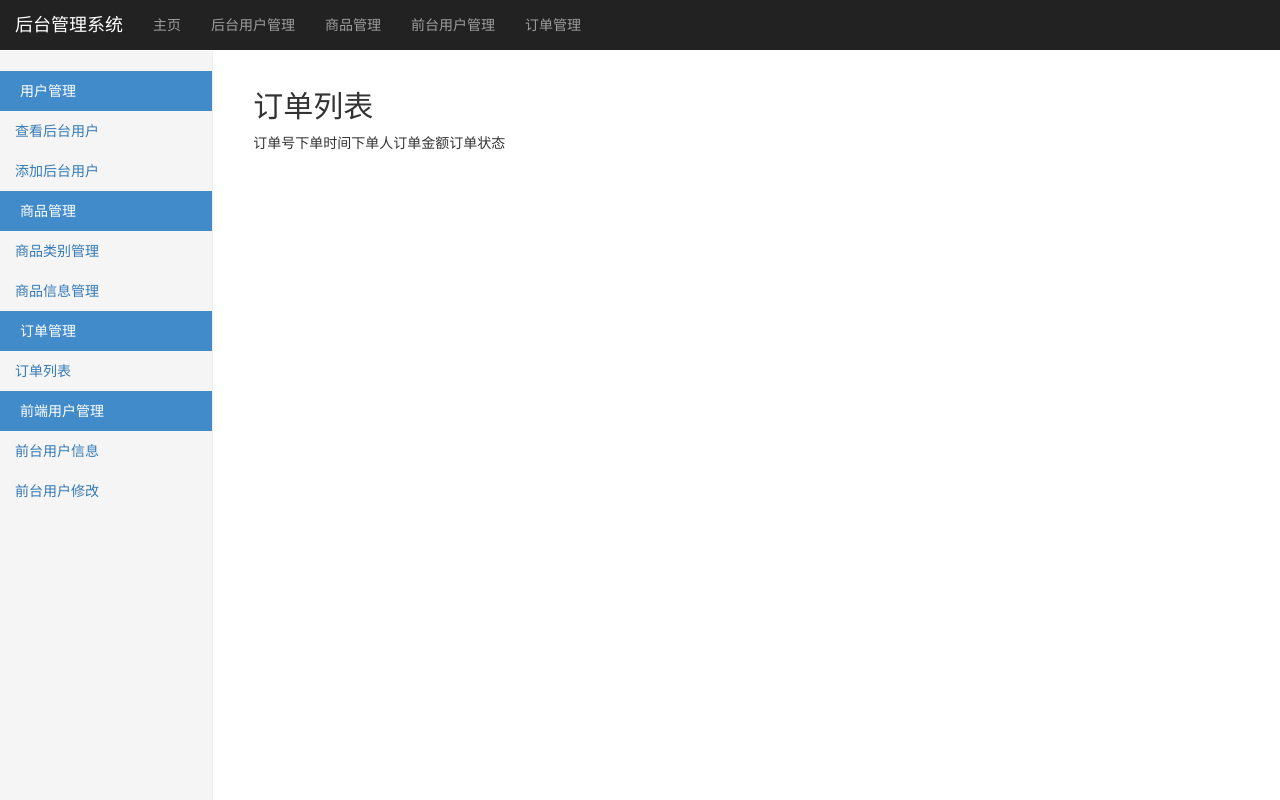
After one commit to ldy0001/mall, a Django app: page /orderlist/ in a window 1280 px wide. The commit adds this page. Run offline with Django 3.2, Linux system fonts and the light colour scheme; data that the repository does not hold is empty; some libraries are stand-ins or nearby versions.

Commit message:
201603011512

```diff
--- a/mall/urls.py
+++ b/mall/urls.py
@@ -45,7 +45,9 @@ urlpatterns = [
     url(r'^chgpwd/$', views.chgpwd,name='chgpwd'),
     url(r'^cate/$', views.cate,name='cate'),
     url(r'^goods/$', views.goods,name='goods'),
+    url(r'^goodlist/$', views.goodlist,name='goodslist'),
     url(r'^ordermodify/$', views.ordermodify,name='ordermodify'),
+    url(r'^orderlist/$', views.orderlist,name='orderlist'),
     url(r'^fuser/$', views.fuser,name='fuser'),
 
 ]
--- a/shop/views.py
+++ b/shop/views.py
@@ -112,9 +112,13 @@ def zhuxiao(request):
     return HttpResponseRedirect('/')
 
 def profile(request):
-    return render(request,'profile.html')
+    user=request.session.get("myuser")
+    user=models.Fuser.objects.get(username=user)
+    return render(request,'profile.html',{'user':user})
 
 def setpwd(request):
+    if request.method=="POST":
+        pass
     return render(request,'setpwd.html')
 
 def search(request):
@@ -226,12 +230,13 @@ def pay(request):
         pay=models.PayMethod.objects.get(id=payid)
         user=models.Fuser.objects.get(username=uname)
         print "用户对象",user
-        conobj=models.Consignees.objects.get(user=user,name=name,addr=addr,code=code,tel=tel)
-        if conobj is None:
+        try:
+            conobj=models.Consignees.objects.get(user=user,name=name,addr=addr,code=code,tel=tel)
+        except Exception,e:
             con=models.Consignees(user=user,name=name,addr=addr,code=code,tel=tel)
             con.save()
+            conobj=models.Consignees.objects.get(user=user,name=name,addr=addr,tel=tel)
 
-        conobj=models.Consignees.objects.get(user=user,name=name,addr=addr,tel=tel)
         orderstatus=models.OrderStatus.objects.get(status='等待收货')
         buser=models.Buser.objects.get(id=1)
         order=models.Order(order_serial=orderid,user=user,name=conobj,pay=pay,descriptiont=beizhu,status=orderstatus,operator=buser,amount=cart.total_price)
@@ -315,22 +320,55 @@ def manage(request):
     return render(request,'manage.html')
 
 def buser(request):
-    return render(request,'buser.html')
+    buser=models.Buser.objects.all().order_by('-id')
+    return render(request,'buser.html',{'buser':buser})
 
 def buseradd(request):
-    return render(request,'buseradd.html')
+    pers=models.Permission.objects.all()
+    if request.method=="POST":
+        username=request.POST.get('username')
+        pwd=request.POST.get('pwd')
+        name=request.POST.get('name')
+        key=request.POST.get('key')
+        per=request.POST.getlist('per')
+        try:
+            uobj=models.Buser.objects.get(username=username)
+            print uobj
+        except Exception,e:
+            userobj=models.Buser(username=username,password=pwd,name=name,is_active=key)
+            userobj.save()
+            for p in per:
+                pp=models.Permission.objects.get(id=p)
+                userobj.permisson.add(pp)
+            return HttpResponseRedirect('/buser/')
+        else:
+            return render(request,'buseradd.html',{'msg':'用户已存在'})
+
+    return render(request,'buseradd.html',{'pers':pers})
 
 def chgpwd(request):
     return render(request,'chgpwd.html')
 
 def cate(request):
-    return render(request,'cate.html')
+    cate=models.Category.objects.all()
+    pcate=models.Category.objects.filter(pid=None)
+    return render(request,'cate.html',{'cate':cate,'pcate':pcate})
+
+def goodlist(request):
+    cate=models.Category.objects.all()
+    goods=models.Goods.objects.all()
+    return render(request,'goodlist.html',{'goods':goods,'cate':cate})
 
 def goods(request):
     return render(request,'goods.html')
+
+def orderlist(request):
+    orderlist=models.Order.objects.all().order_by('-id')
+    return render(request,'orderlist.html',{'orderlist':orderlist})
 
 def ordermodify(request):
     return render(request,'ordermodify.html')
 
 def fuser(request):
-    return render(request,'fuser.html')
+    fuser=models.Fuser.objects.all()
+    return render(request,'fuser.html',{'fuser':fuser})
--- /dev/null
+++ b/static/css/dashboard.css
@@ -0,0 +1,109 @@
+/*
+ * Base structure
+ */
+
+/* Move down content because we have a fixed navbar that is 50px tall */
+body {
+  padding-top: 50px;
+}
+
+
+/*
+ * Global add-ons
+ */
+
+.sub-header {
+  padding-bottom: 10px;
+  border-bottom: 1px solid #eee;
+}
+
+/*
+ * Top navigation
+ * Hide default border to remove 1px line.
+ */
+.navbar-fixed-top {
+  border: 0;
+}
+
+/*
+ * Sidebar
+ */
+
+/* Hide for mobile, show later */
+.sidebar {
+  display: none;
+}
+@media (min-width: 768px) {
+  .sidebar {
+    position: fixed;
+    top: 51px;
+    bottom: 0;
+    left: 0;
+    z-index: 1000;
+    display: block;
+    padding: 20px;
+    overflow-x: hidden;
+    overflow-y: auto; /* Scrollable contents if viewport is shorter than content. */
+    background-color: #f5f5f5;
+    border-right: 1px solid #eee;
+  }
+}
+
+/* Sidebar navigation */
+.nav-sidebar {
+  margin-right: -21px; /* 20px padding + 1px border */
+  margin-bottom: 20px;
+  margin-left: -20px;
+}
+.nav-sidebar > li > a {
+  padding-right: 20px;
+  padding-left: 20px;
+}
+.nav-sidebar > .active > a,
+.nav-sidebar > .active > a:hover,
+.nav-sidebar > .active > a:focus {
+  color: #fff;
+  background-color: #428bca;
+}
+
+
+/*
+ * Main content
+ */
+
+.main {
+  padding: 20px;
+}
+@media (min-width: 768px) {
+  .main {
+    padding-right: 40px;
+    padding-left: 40px;
+  }
+}
+.main .page-header {
+  margin-top: 0;
+}
+
+
+/*
+ * Placeholder dashboard ideas
+ */
+
+.placeholders {
+  margin-bottom: 30px;
+  text-align: center;
+}
+.placeholders h4 {
+  margin-bottom: 0;
+}
+.placeholder {
+  margin-bottom: 20px;
+}
+.placeholder img {
+  display: inline-block;
+  border-radius: 50%;
+}
+
+.rightp{
+	width:50%
+	}
--- a/templates/base.html
+++ b/templates/base.html
@@ -36,6 +36,7 @@
                         	<span class="caret"></span></a>
                     			<ul class="dropdown-menu">
                        			<li><a href={% url 'login' %}>更换帐号</a></li>
+                       			<li><a href={% url 'setpwd' %}>修改密码</a></li>
                         		<li><a href={% url 'logout' %}>注销</a></li>
                     			</ul>
                 		</li>
--- a/templates/comment.html
+++ b/templates/comment.html
@@ -18,7 +18,7 @@
 		</tr>
 		<tr>
 			<td>
-				<input type="submit" value="发表评论" name="comment" />
+				<input type="submit" value="发表评论"  />
 			</td>
 		</tr>
 	</table>
--- a/templates/houtai.html
+++ b/templates/houtai.html
@@ -23,29 +23,11 @@
         </div>
         <div id="navbar" class="navbar-collapse collapse">
             <ul class="nav navbar-nav">
-                <li><a href="/">主页</a></li>
-                <li><a href="/user/">后台用户管理</a></li>
-                <li><a href="/host/">商品管理</a></li>
-                <li><a href="/per/">前台用户管理</a></li>
-                <li><a href="/yc/">订单管理</a></li>
-            </ul>
-            <ul class="nav navbar-nav navbar-right">
-                <li class="dropdown">
-                    {% if uu %}
-                    <a href="" class="dropdown-toggle" data-toggle="dropdown" role="button" aria-haspopup="true"
-                       aria-expanded="false">
-                        {{ uu }}
-                        <span class="caret"></span></a>
-                    <ul class="dropdown-menu">
-                        <li><a href={% url 'login' %}>更换帐号</a></li>
-                        <li><a href={% url 'logout' %}>注销</a></li>
-                    </ul>
-                </li>
-                {% else %}
-                <li><a href={% url 'login' %}>登录</a></li>
-                <li><a href={% url 'zhuce' %}>注册</a></li>
-                {% endif %}
-
+                <li><a href="/manage/">主页</a></li>
+                <li><a href="/buser/">后台用户管理</a></li>
+                <li><a href="/manage/">商品管理</a></li>
+                <li><a href="/fuser/">前台用户管理</a></li>
+                <li><a href="/ordermodify/">订单管理</a></li>
             </ul>
         </div><!--/.nav-collapse -->
     </div>
@@ -58,26 +40,25 @@
           <ul class="nav nav-sidebar">
             <li class="active"><a href="#">用户管理<span class="sr-only">(current)</span></a></li>
             	<ul class="nav">
-		            <li><a href="/user/">查看后台用户</a></li>
-		            <li><a href="/adduser/">添加后台用户</a></li>
+		            <li><a href="/buser/">查看后台用户</a></li>
+		            <li><a href="/buseradd/">添加后台用户</a></li>
           		</ul>
 
             <li class="active"><a href="#">商品管理</a></li>
             	<ul class="nav">
-		            <li><a href="/host/">商品类别管理</a></li>
-		            <li><a href="/addhost/">商品信息管理</a></li>
+		            <li><a href="/cate/">商品类别管理</a></li>
+		            <li><a href="/goodlist/">商品信息管理</a></li>
           		</ul>
 
-            <li class="active"><a href="#">权限管理</a></li>
+            <li class="active"><a href="#">订单管理</a></li>
             	<ul class="nav">
-		            <li><a href="/per/">权限列表</a></li>
-		            <li><a href="/addper/">添加权限</a></li>
+		            <li><a href="/orderlist/">订单列表</a></li>
           		</ul>
 
-            <li class="active"><a href="#">密码管理</a></li>
+            <li class="active"><a href="#">前端用户管理</a></li>
             	<ul class="nav">
-		            <li><a href="/chgpwd/">修改密码</a></li>
-		            <li><a href="/chgkey/">修改key密码</a></li>
+		            <li><a href="/fuser/">前台用户信息</a></li>
+		            <li><a href="">前台用户修改</a></li>
           		</ul>
 
           </ul>
--- /dev/null
+++ b/templates/orderlist.html
@@ -0,0 +1,27 @@
+{% extends 'houtai.html' %}
+{% block title %}订单信息{% endblock %}
+{% block rightbody %}
+<div>
+	<h2>订单列表</h2>
+	<table>
+		<tr>
+			<td>订单号</td>
+			<td>下单时间</td>
+			<td>下单人</td>
+			<td>订单金额</td>
+			<td>订单状态</td>
+
+		</tr>
+		{% for l in orderlist %}
+		<tr>
+			<td>{{l.order_serial}}</td>
+			<td>{{l.order_genrate_time}}</td>
+			<td>{{l.user}}</td>
+			<td>{{l.amount}}</td>
+			<td>{{l.status}}</td>
+		</tr>
+		{% endfor %}
+	</table>
+</div>
+{% endblock %}
+{% block js %}{% endblock %}
```
Also changed, not shown: templates/buser.html (+26 -0 lines), templates/buseradd.html (+17 -0 lines), templates/cate.html (+41 -0 lines), templates/fuser.html (+26 -0 lines), templates/goodlist.html (added, +80 -0 lines), templates/profile.html (+6 -1 lines), 6 other files.
